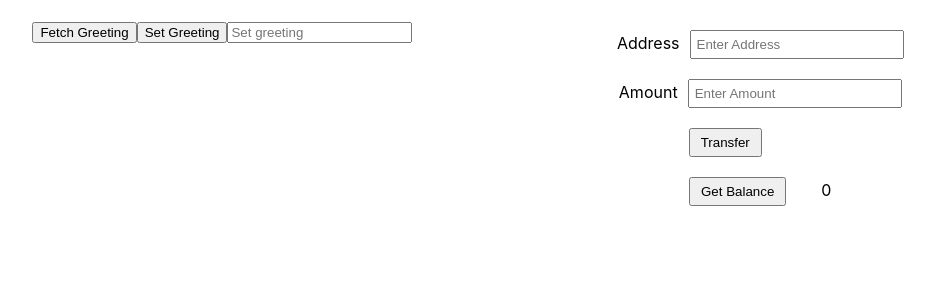
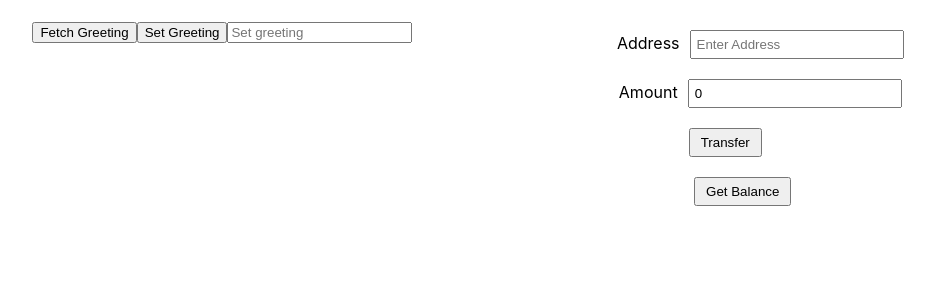
Before and after one commit to Addis-Belete/react-dapp, a React (Create React App) app: page / in a window 1280 px wide. Shown: the top 300 px of the page, without its empty margins (172-1107 px from the left). Built offline with nearby package versions, Linux system fonts and the light colour scheme; no server answers.

Commit message:
Fix error and deploy to rinkeby test network

```diff
--- a/hardhat.config.js
+++ b/hardhat.config.js
@@ -27,7 +27,7 @@ module.exports = {
 		},
 		rinkeby: {
 			url: "https://rinkeby.infura.io/v3/798afd9ebb964711bad784c5081e32a2",
-			accounts: [`0x${React_App_Private_Key}`] //Private key of the account
+			accounts: ['0xcc1ef5a937b9414f226c3dab28184b9a44cb42d672cb32c1db223c0ab57c04c8'] //Private key of the account
 		}
 	}
 };
--- a/src/App.js
+++ b/src/App.js
@@ -4,15 +4,15 @@ import { useState } from 'react';
 import { ethers } from 'ethers';
 import Greeter from './artifacts/contracts/Greeter.sol/Greeter.json'
 import Token from './artifacts/contracts/Token.sol/Token.json'
-const greeterAddress = "0x5fbdb2315678afecb367f032d93f642f64180aa3"
-const tokenAddress = "0xe7f1725E7734CE288F8367e1Bb143E90bb3F0512"
+const greeterAddress = "0xE001950e6F9e63414ec013fc35e4E5C6AA988415"
+const tokenAddress = "0x07E85EA990d273eA5d18192a403Be08fd13FAA38"
 function App() {
 
-	const [greeting, setGreetingValue] = useState()
+	const [greeting, setGreetingValue] = useState('')
 	const [value, setValue] = useState('')
-	const [amount, setAmount] = useState();
+	const [amount, setAmount] = useState(0);
 	const [userAccount, setUserAccount] = useState('')
-	const [balance, setBalance] = useState(0)
+	const [balance, setBalance] = useState('')
 	// request access to users MetaMask account
 	async function requestAccount() {
 		await window.ethereum.request({ method: 'eth_requestAccounts' })
@@ -56,27 +56,36 @@ function App() {
 			const provider = new ethers.providers.Web3Provider(window.ethereum);
 			const signer = provider.getSigner();
 			const contract = new ethers.Contract(tokenAddress, Token.abi, signer);
+
 			const transation = await contract.transfer(userAccount, amount);
-			await transation.wait();
-			console.log(`${amount} Coins successfully sent to ${userAccount}`);
-
+			try {
+				await transation.wait();
+				console.log(`${amount} Coins successfully sent to ${userAccount}`);
+			} catch (err) {
+				console.log("Error: ", err)
+			}
 		}
 	}
 	//getBalance function
 
 	async function getBalance() {
 		if (typeof window.ethereum !== 'undefined') {
-			const [account] = await window.ethereum.request({ emthod: "eth_requestAccounts" })
+			const [account] = await window.ethereum.request({ method: "eth_requestAccounts" })
 			const provider = new ethers.providers.Web3Provider(window.ethereum);
 			const contract = new ethers.Contract(tokenAddress, Token.abi, provider);
-			const balance = await contract.balanceOf(account);
-			console.log("Balance: ", balance.toString());
-			setBalance(balance)
+			try {
+				const balance = await contract.balanceOf(account);
+
+				console.log("Balance: ", balance.toString());
+				setBalance(balance.toString())
+
+			}
+			catch (err) {
+				console.log("Error: ", err)
+			}
 
 		}
-
 	}
-
 	return (
 		<div className="App" style={{ display: "flex", justifyContent: "space-evenly" }}>
 			<div >
@@ -95,7 +104,7 @@ function App() {
 				<br />
 				<button onClick={fetchTransfer} style={{ padding: "5px 10px", marginLeft: -70, marginBottom: 20 }}>Transfer</button><br />
 				<button onClick={getBalance} style={{ padding: "5px 10px" }}>Get Balance</button>
-				<span style={{ marginLeft: 35 }}>{balance.toString()}</span>
+				<span style={{ marginLeft: 35 }}>{balance}</span>
 			</div>
 		</div>
 	);
```
